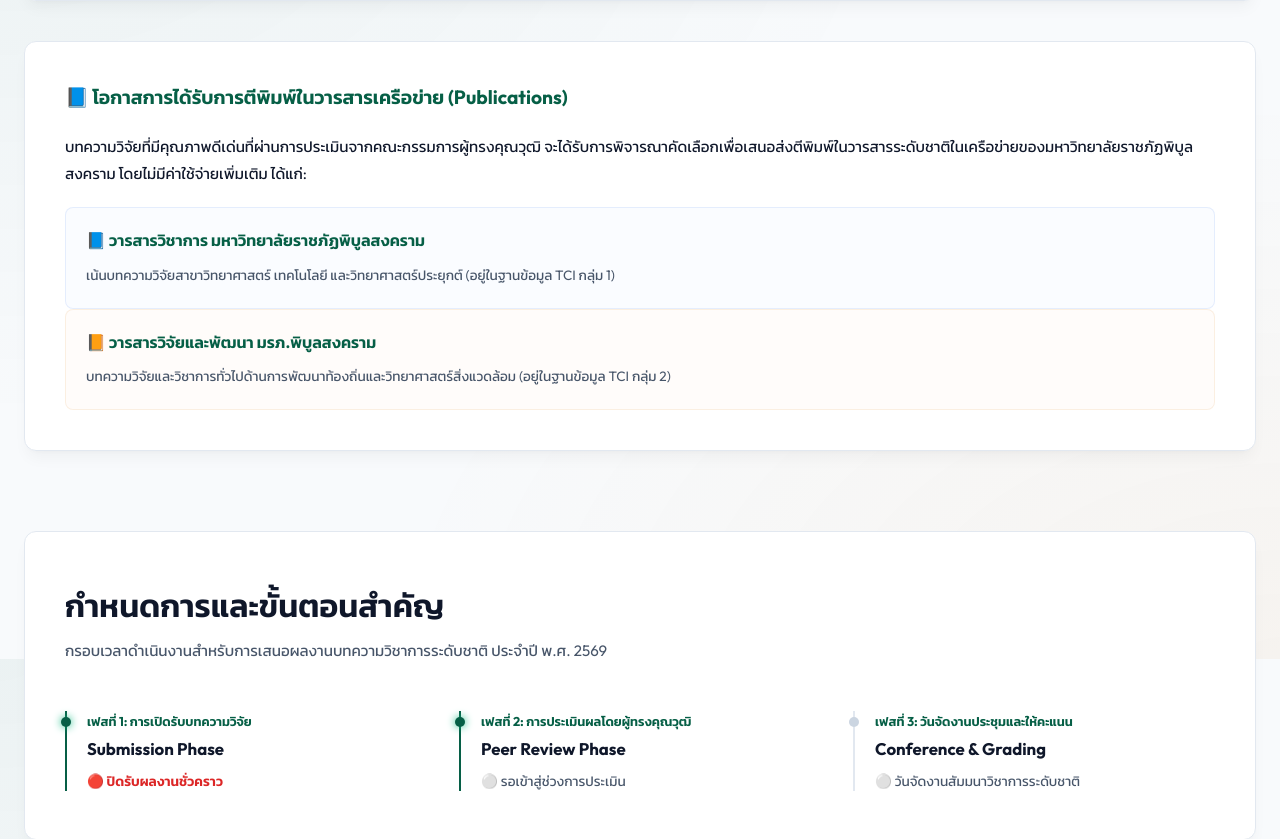
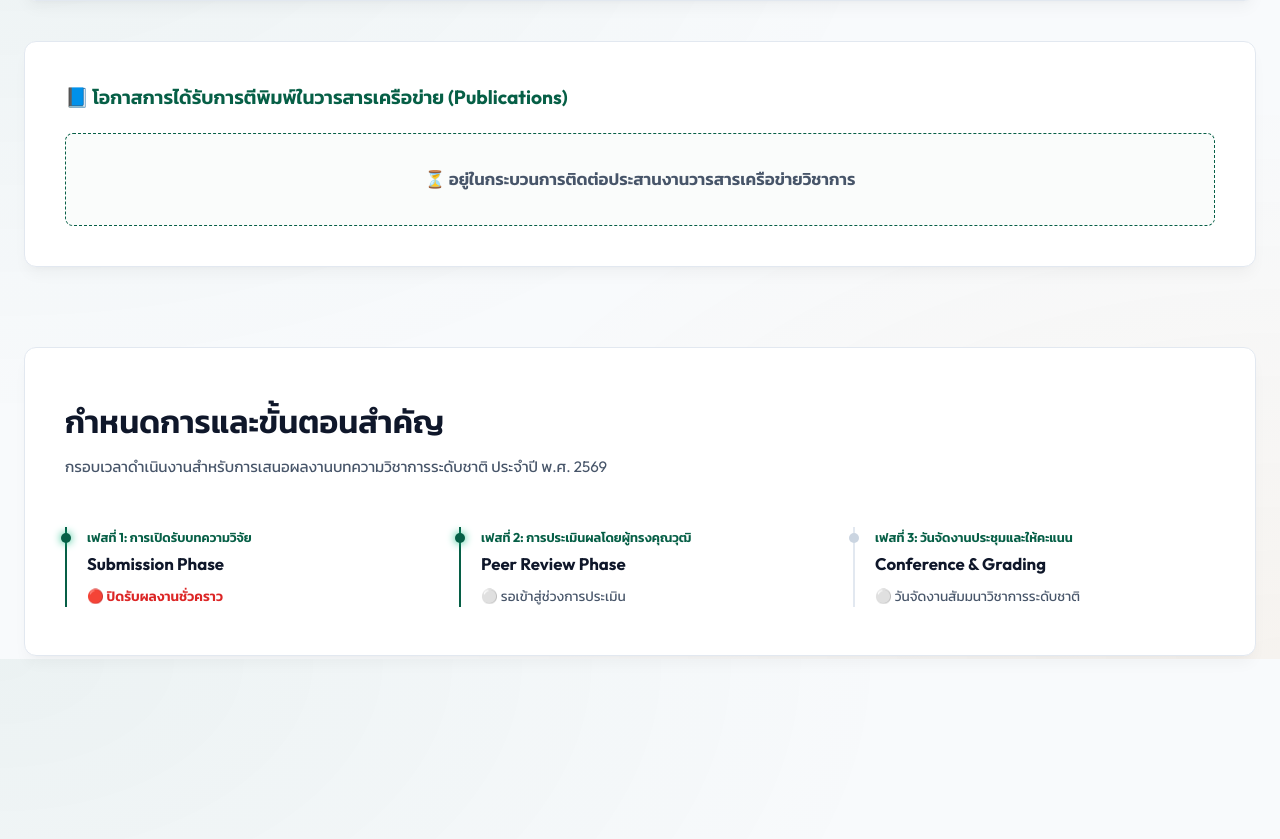
Before and after one commit to beebrain/CSRM, a CodeIgniter 4 app: the page made by app/Views/home.php in a window 1280 px wide. Shown: the part 4141-4980 px from the top of the page. Run offline with PHP 8.4 and a stand-in for CodeIgniter, Linux system fonts and the light colour scheme; the template is opened without the code that fills it, so the values that code supplies are empty; some libraries are stand-ins or nearby versions.

Commit message:
style: update publications section to show 'under negotiation' status

```diff
--- a/app/Views/home.php
+++ b/app/Views/home.php
@@ -547,21 +547,11 @@
 
       <!-- Publication Network details -->
       <div style="background: var(--card-bg); border: 1px solid var(--card-border); border-radius: var(--radius-md); padding: 2.5rem; box-shadow: var(--shadow);">
-        <h3 style="color: var(--psru-green); font-size: 1.2rem; font-weight: 700; margin-bottom: 1.25rem;">
+        <h3 style="color: var(--psru-green); font-size: 1.2rem; font-weight: 700; margin-bottom: 1.25rem; display: flex; align-items: center; gap: 0.5rem;">
           📘 โอกาสการได้รับการตีพิมพ์ในวารสารเครือข่าย (Publications)
         </h3>
-        <p style="color: var(--text-primary); font-size: 0.95rem; line-height: 1.8; margin-bottom: 1.25rem;">
-          บทความวิจัยที่มีคุณภาพดีเด่นที่ผ่านการประเมินจากคณะกรรมการผู้ทรงคุณวุฒิ จะได้รับการพิจารณาคัดเลือกเพื่อเสนอส่งตีพิมพ์ในวารสารระดับชาติในเครือข่ายของมหาวิทยาลัยราชภัฏพิบูลสงคราม โดยไม่มีค่าใช้จ่ายเพิ่มเติม ได้แก่:
-        </p>
-        <div class="grid-2" style="gap: 1.5rem;">
-          <div style="background: rgba(37, 99, 235, 0.02); border: 1px solid rgba(37, 99, 235, 0.1); border-radius: var(--radius-sm); padding: 1.25rem;">
-            <strong style="color: var(--psru-green); font-size: 1rem; display: block; margin-bottom: 0.5rem;">📘 วารสารวิชาการ มหาวิทยาลัยราชภัฏพิบูลสงคราม</strong>
-            <span style="font-size: 0.85rem; color: var(--text-secondary);">เน้นบทความวิจัยสาขาวิทยาศาสตร์ เทคโนโลยี และวิทยาศาสตร์ประยุกต์ (อยู่ในฐานข้อมูล TCI กลุ่ม 1)</span>
-          </div>
-          <div style="background: rgba(217, 119, 6, 0.02); border: 1px solid rgba(217, 119, 6, 0.1); border-radius: var(--radius-sm); padding: 1.25rem;">
-            <strong style="color: var(--psru-green); font-size: 1rem; display: block; margin-bottom: 0.5rem;">📙 วารสารวิจัยและพัฒนา มรภ.พิบูลสงคราม</strong>
-            <span style="font-size: 0.85rem; color: var(--text-secondary);">บทความวิจัยและวิชาการทั่วไปด้านการพัฒนาท้องถิ่นและวิทยาศาสตร์สิ่งแวดล้อม (อยู่ในฐานข้อมูล TCI กลุ่ม 2)</span>
-          </div>
+        <div style="background: rgba(6, 95, 70, 0.02); border: 1px dashed var(--psru-green); border-radius: var(--radius-sm); padding: 2rem; text-align: center; color: var(--text-secondary); font-weight: 600; font-size: 1.05rem;">
+          ⏳ อยู่ในกระบวนการติดต่อประสานงานวารสารเครือข่ายวิชาการ
         </div>
       </div>
     </section>
```
